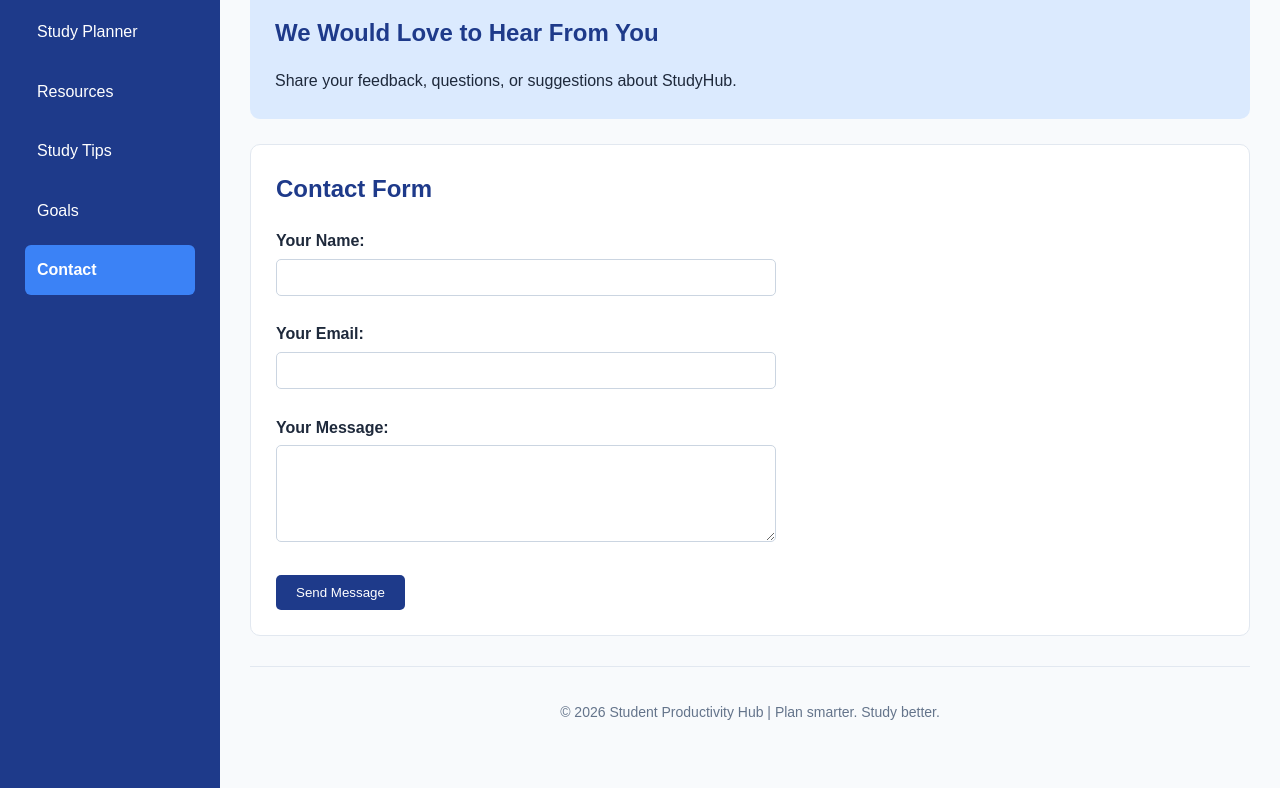
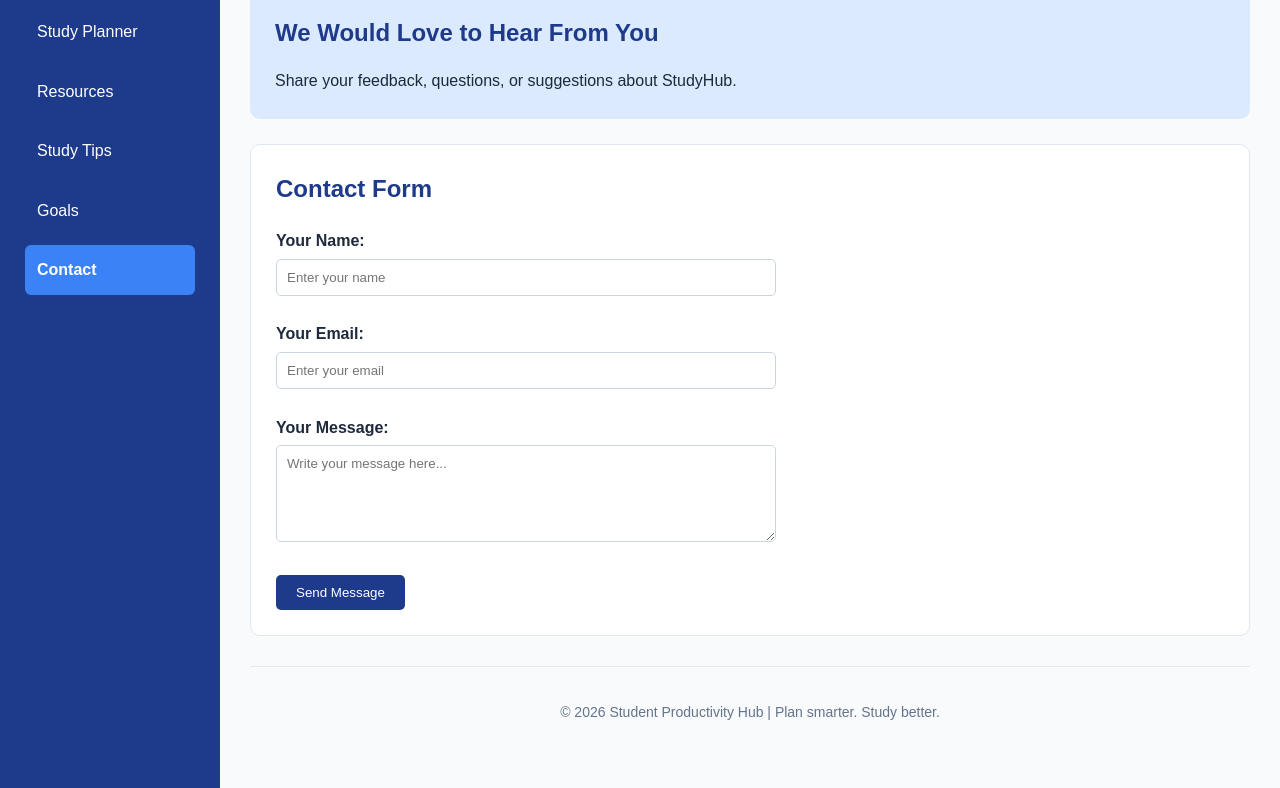
Before and after one commit to himankjain7/StudyHub, a plain HTML site: page contact.html in a window 1280 px wide. Shown: the part 151-939 px from the top of the page. Drawn offline with Linux system fonts and the light colour scheme.

Commit message:
Improve contact form usability

```diff
--- a/contact.html
+++ b/contact.html
@@ -48,17 +48,35 @@
                 <form>
 
                     <label for="name">Your Name:</label>
-                    <input type="text" id="name" name="name">
+                    <input
+                        type="text"
+                        id="name"
+                        name="name"
+                        placeholder="Enter your name"
+                        required
+                    >
 
                     <br><br>
 
                     <label for="email">Your Email:</label>
-                    <input type="email" id="email" name="email">
+                    <input
+                        type="email"
+                        id="email"
+                        name="email"
+                        placeholder="Enter your email"
+                        required
+                    >
 
                     <br><br>
 
                     <label for="message">Your Message:</label>
-                    <textarea id="message" name="message" rows="5"></textarea>
+                    <textarea
+                        id="message"
+                        name="message"
+                        rows="5"
+                        placeholder="Write your message here..."
+                        required
+                    ></textarea>
 
                     <br><br>
 
```
